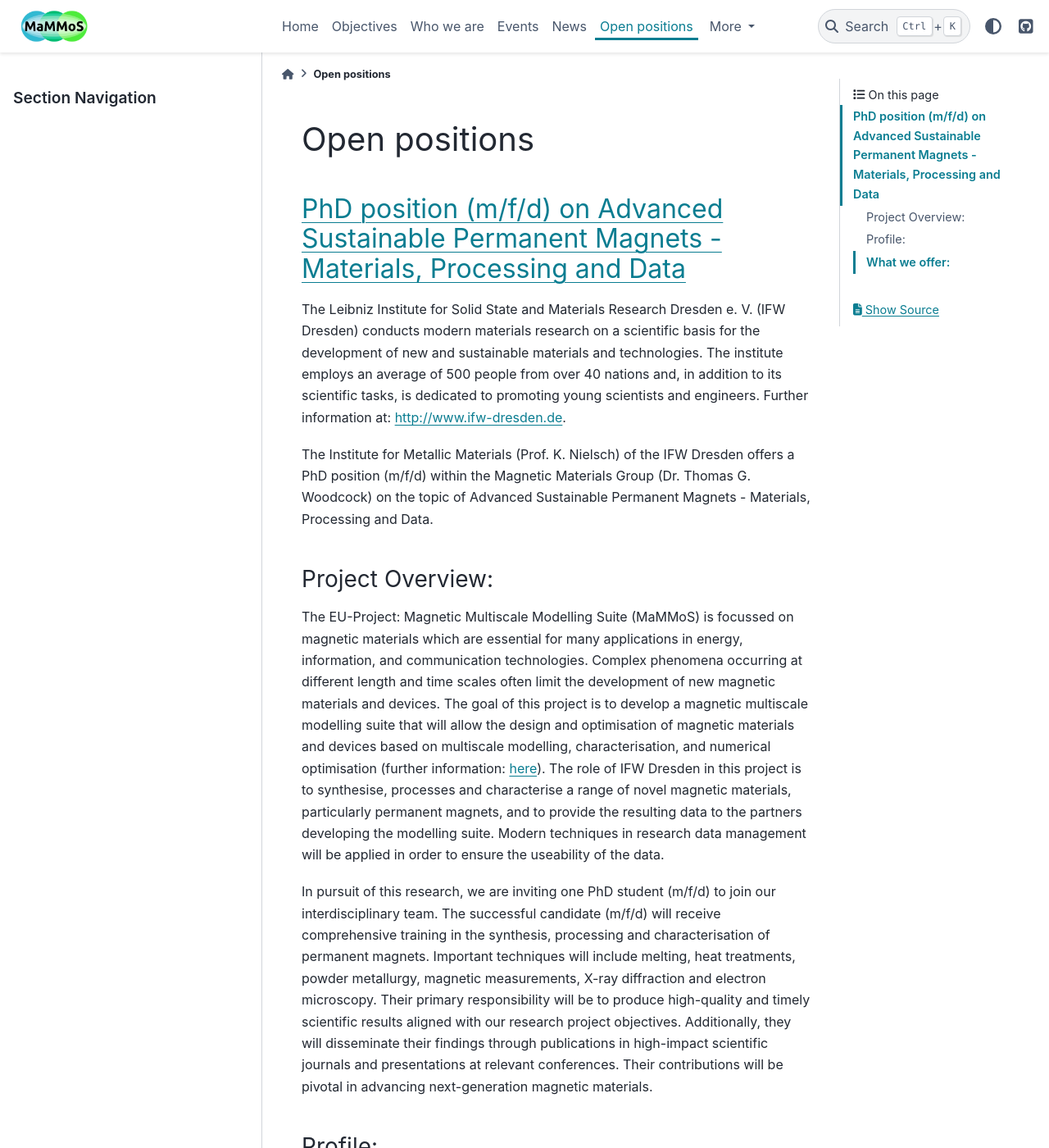
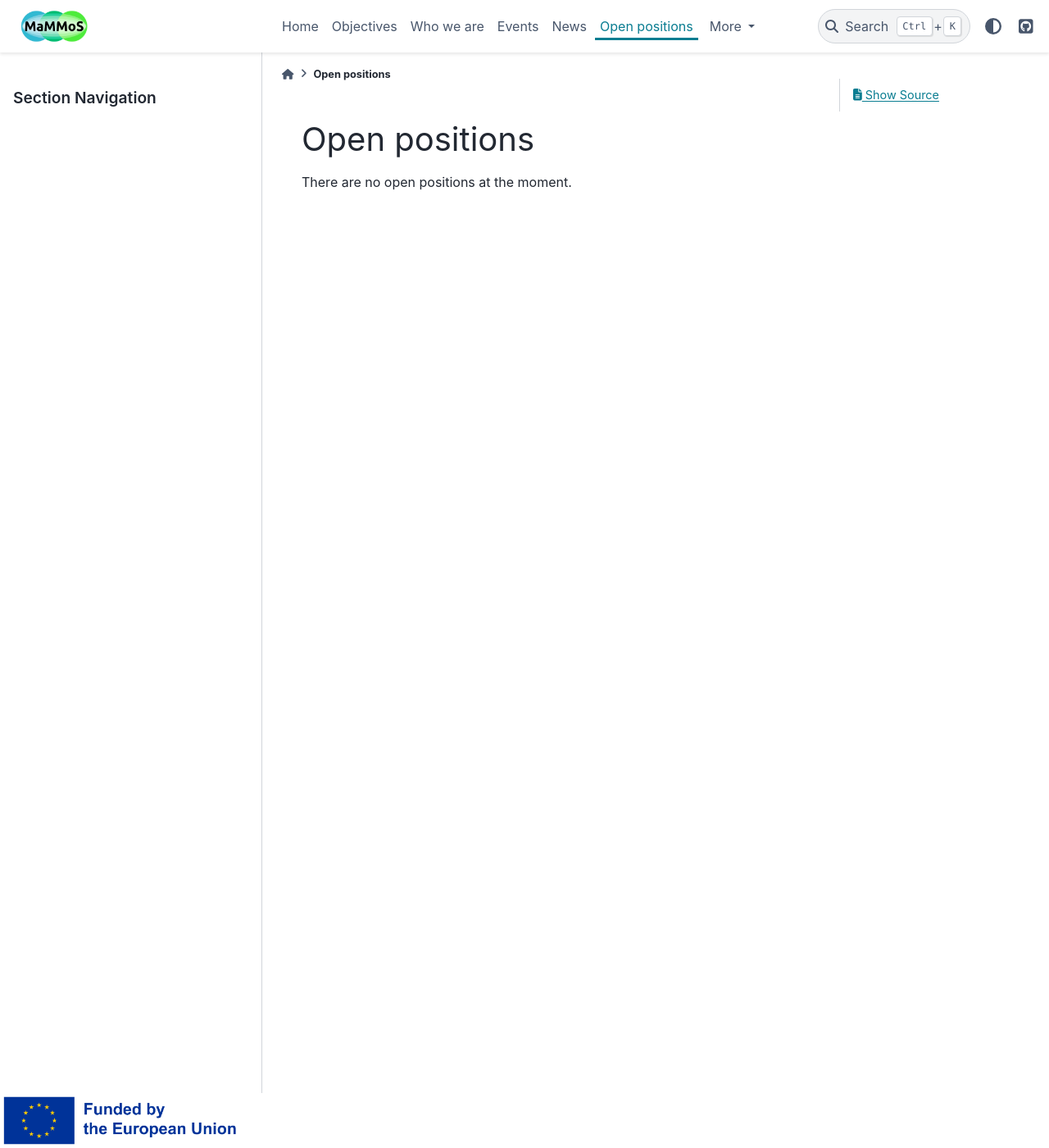
Before and after one commit to MaMMoS-project/MaMMos-project.github.io, a Sphinx documentation site: the page built from source/open-positions.rst, in a window 1280 px wide and 1400 px high. Shown: the whole window at 82% size. Built offline with Sphinx 7.4.7 and the PyData theme 0.15.4, drawn with Linux system fonts in a browser that asks for light colours; some of the changed text lies outside the part shown.

Commit message:
feat(open positions): Remove IFW open positions

```diff
--- a/source/open-positions.rst
+++ b/source/open-positions.rst
@@ -1,48 +1,4 @@
 Open positions
 ==============
 
-`PhD position (m/f/d) on Advanced Sustainable Permanent Magnets - Materials, Processing and Data <https://www.ifw-dresden.de/uploads/groups/verwaltung/personal/stellenanzeigen/069-24-2104.pdf>`_
---------------------------------------------------------------------------------------------------------------------------------------------------------------------------------------------------
-
-The Leibniz Institute for Solid State and Materials Research Dresden e. V. (IFW Dresden) conducts modern materials research on a scientific basis for the development of new and sustainable materials and technologies. The institute employs an average of 500 people from over 40 nations and, in addition to its scientific tasks, is dedicated to promoting young scientists and engineers.
-Further information at: http://www.ifw-dresden.de.
-
-The Institute for Metallic Materials (Prof. K. Nielsch) of the IFW Dresden offers a PhD position (m/f/d) within the Magnetic Materials Group (Dr. Thomas G. Woodcock) on the topic of Advanced Sustainable Permanent Magnets - Materials, Processing and Data.
-
-Project Overview:
-~~~~~~~~~~~~~~~~~
-
-The EU-Project: Magnetic Multiscale Modelling Suite (MaMMoS) is focussed on magnetic materials which are essential for many applications in energy, information, and communication technologies.
-Complex phenomena occurring at different length and time scales often limit the development of new magnetic materials and devices.
-The goal of this project is to develop a magnetic multiscale modelling suite that will allow the design and optimisation of magnetic materials and devices based on multiscale modelling, characterisation, and numerical optimisation (further information: `here <https://mammos-project.github.io/index.html>`_).
-The role of IFW Dresden in this project is to synthesise, processes and characterise a range of novel magnetic materials, particularly permanent magnets, and to provide the resulting data to the partners developing the modelling suite.
-Modern techniques in research data management will be applied in order to ensure the useability of the data.
-
-In pursuit of this research, we are inviting one PhD student (m/f/d) to join our interdisciplinary team.
-The successful candidate (m/f/d) will receive comprehensive training in the synthesis, processing and characterisation of permanent magnets.
-Important techniques will include melting, heat treatments, powder metallurgy, magnetic measurements, X-ray diffraction and electron microscopy.
-Their primary responsibility will be to produce high-quality and timely scientific results aligned with our research project objectives. Additionally, they will disseminate their findings through publications in high-impact scientific journals and presentations at relevant conferences.
-Their contributions will be pivotal in advancing next-generation magnetic materials.
-
-Profile:
-~~~~~~~~
-
-We welcome applications from individuals with a Master's degree in Materials Science.
-Prior experience in the processing and characterisation of permanent magnets, particularly concerning recycling processes and recycled magnets, is essential.
-We seek candidates (m/f/d) with a passion for cutting-edge research, excellent communication skills, and the ability to work effectively in a team.
-Strong language skills in English at level C are essential and intermediate skills in German (ideally at level B) are an advantage.
-
-What we offer:
-~~~~~~~~~~~~~~
-
-The selected candidate (m/f/d) will receive a salary following TV-L rules (E13, 70%).
-The initial appointment is for one year, with the possibility of an extension for an additional two years based on performance.
-The anticipated start date is January 6th, 2025.
-
-In line with our commitment to diversity, we encourage qualified persons of all gender to apply, as we aim to increase representation in the field of science.
-Additionally, applicants (m/f/d) with disabilities will receive preferential consideration if they meet the requisite qualifications.
-Promising candidates will be invited for an interview.
-
-Please send your application with informative documents (letter of motivation, CV, relevant transcripts, training certificates, and contact details for at least two professional references) exclusively in electronic form and in a PDF file (other formats will not be considered), citing the reference number 069-24-2104, no later than 19.11.2024 to ``bewerbung@ifw-dresden.de``.
-
-If you have further questions about the position please contact Dr. Thomas G. Woodcock (``t.woodcock@ifw-dresden.de``).
+There are no open positions at the moment.
```
